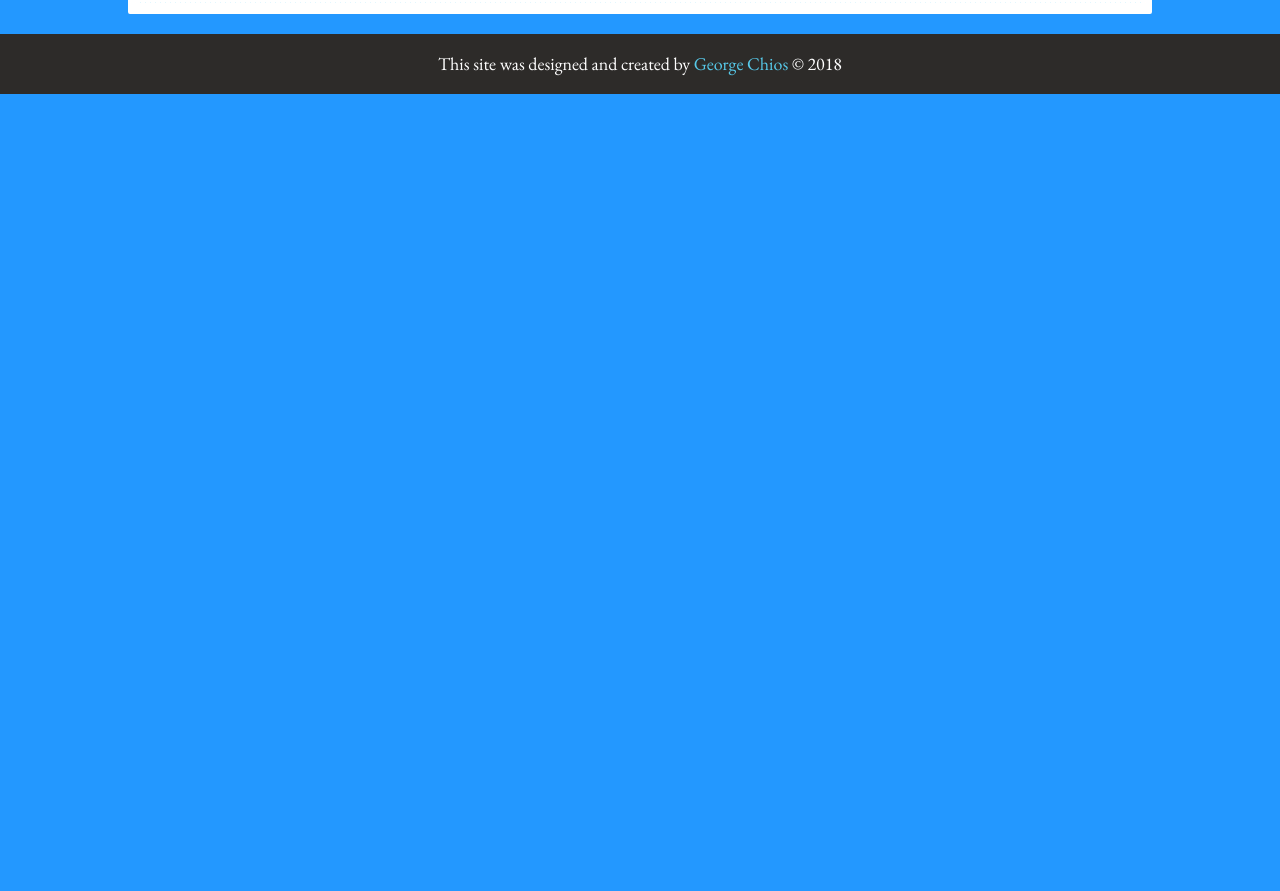
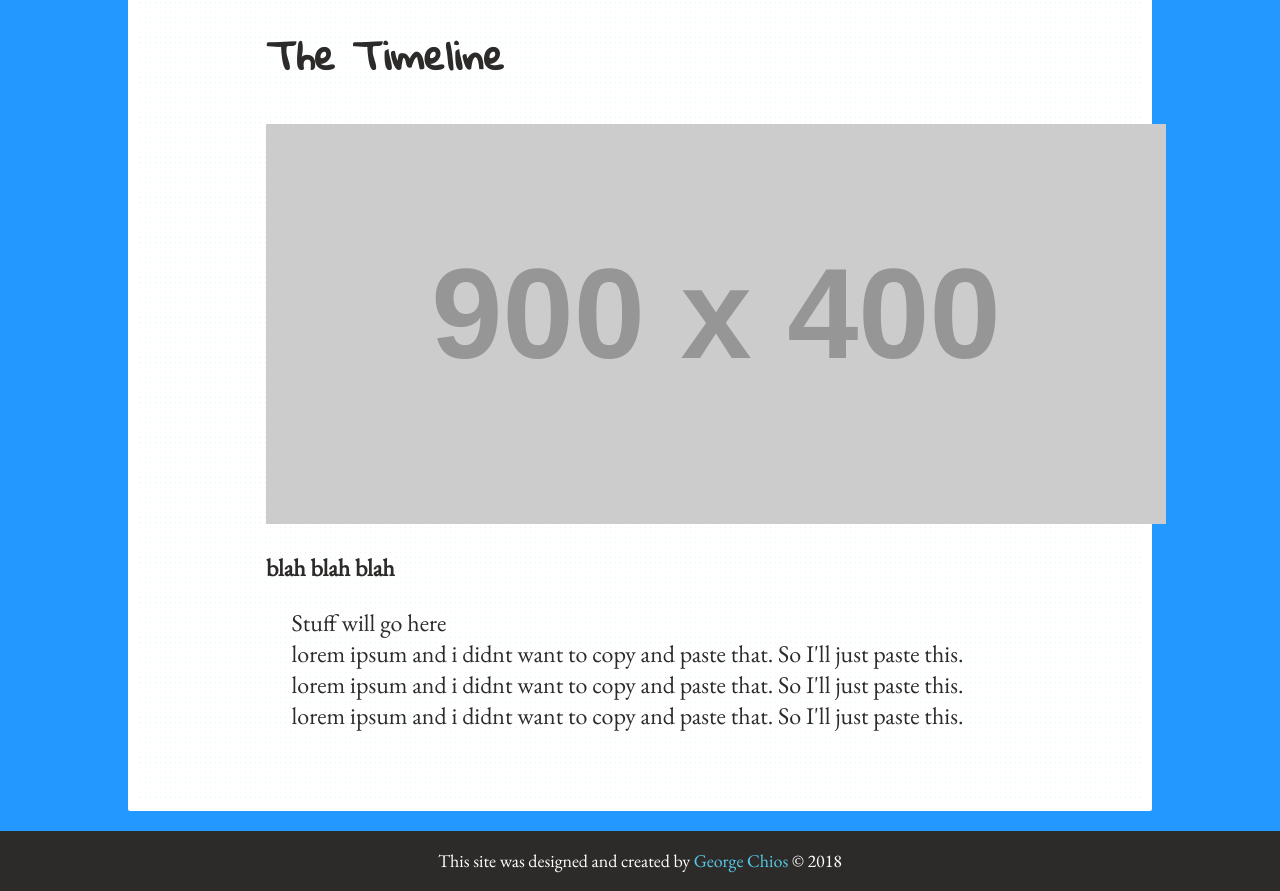
Before and after one commit to rusticpenguin/georgechios, a React (Create React App) app in the folder georgechios/: page /about in a window 1280 px wide. Shown: the part 2101-2992 px from the top of the page. Before the commit the page ends 2195 px from the top, so only its background shows below. Built offline with nearby package versions, Linux system fonts and the light colour scheme.

Commit message:
added timeline section

```diff
--- a/georgechios/src/Components/About.js
+++ b/georgechios/src/Components/About.js
@@ -47,6 +47,16 @@ class About extends Component {
           <a href="https://www.linkedin.com/in/georgechios/" target="_blank" className="linkedIn"><svg className="invert buttonSvg" xmlns="http://www.w3.org/2000/svg" width="24" height="24" viewBox="0 0 24 24"><path d="M4.98 3.5c0 1.381-1.11 2.5-2.48 2.5s-2.48-1.119-2.48-2.5c0-1.38 1.11-2.5 2.48-2.5s2.48 1.12 2.48 2.5zm.02 4.5h-5v16h5v-16zm7.982 0h-4.968v16h4.969v-8.399c0-4.67 6.029-5.052 6.029 0v8.399h4.988v-10.131c0-7.88-8.922-7.593-11.018-3.714v-2.155z"/></svg></a>
         </div>
         <hr />
+        <div className="timeline">
+          <h2>The Timeline</h2>
+          <article>
+            <img className="articlePicture" src="https://via.placeholder.com/900x400" alt="Profile Picture of George" />
+            <h3>blah blah blah</h3>
+            <p>Stuff will go here</p>
+
+            <p>lorem ipsum and i didnt want to copy and paste that. So I'll just paste this. lorem ipsum and i didnt want to copy and paste that. So I'll just paste this. lorem ipsum and i didnt want to copy and paste that. So I'll just paste this.</p>
+          </article>
+        </div>
       </div>
     );
 	}
--- a/georgechios/src/Components/App.css
+++ b/georgechios/src/Components/App.css
@@ -171,6 +171,10 @@ span {
     align-items: center;
 }
 
+.timeline {
+    margin-bottom: 60px;
+}
+
 /* Smart Phones */
 @media screen and (max-width: 40em){
     h1 {
@@ -208,6 +212,6 @@ span {
     }
 
     .articlePicture {
-        width: 60vw;
+        width: 80vw;
     }
 }
```
